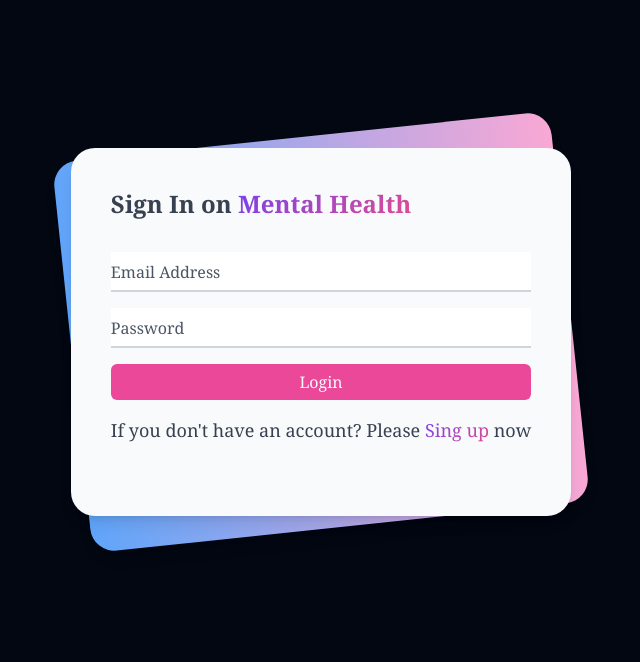
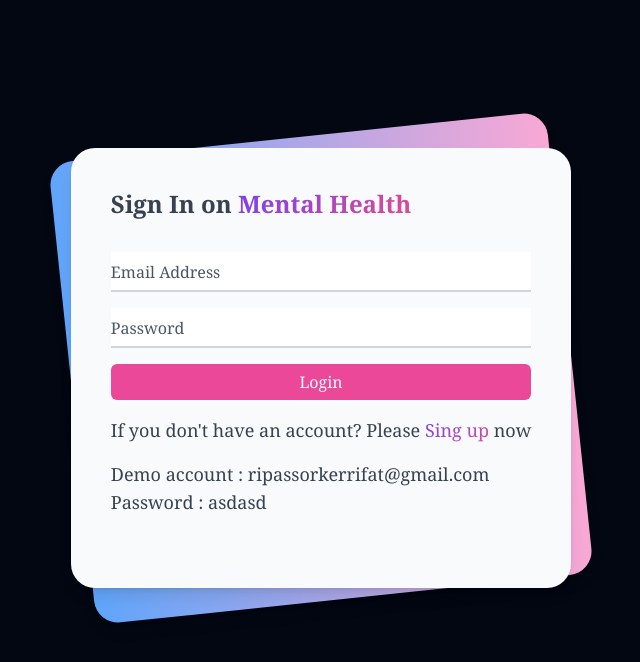
Before and after one commit to ripassorkerrifat/Mental-health, a React (Vite) app: page /login in a window 1280 px wide. Shown: the top 662 px of the page, without its empty margins (319-959 px from the left). Built offline with nearby package versions, Linux system fonts and the light colour scheme; no server answers.

Commit message:
done all work

```diff
--- a/index.html
+++ b/index.html
@@ -2,7 +2,7 @@
 <html lang="en">
   <head>
     <meta charset="UTF-8" />
-    <link rel="icon" type="image/svg+xml" href="/logoo.png" />
+    <link rel="icon" type="image/svg+xml" href="logo.png" />
     <meta name="viewport" content="width=device-width, initial-scale=1.0" />
     <title>Mental health</title>
   </head>
--- a/src/components/Navbar/Navbar.jsx
+++ b/src/components/Navbar/Navbar.jsx
@@ -37,7 +37,7 @@
                 <div className="md:w-auto w-full flex justify-between items-center">
                     <Link to="/" className="inline-flex items-center">
                         <img
-                            src="/public/logoo.png"
+                            src="/public/logo.png"
                             className=" w-[90px]  h-[75px] "
                             alt=""
                         />
--- a/src/pages/Chat/Chat.jsx
+++ b/src/pages/Chat/Chat.jsx
@@ -49,7 +49,7 @@
         const response = await openai.chat.completions.create({
             model: "gpt-3.5-turbo",
             messages: [userPrompt], // Pass the user's prompt to the API
-            max_tokens: 20,
+            max_tokens: 150,
         });
 
         const postData = {
--- a/src/pages/Login/Login.jsx
+++ b/src/pages/Login/Login.jsx
@@ -38,7 +38,7 @@
                 fetch(`${config.base_url}/auth/login`, {
                     method: "POST",
                     headers: {
-                        "content-type": "application/json",
+                        "Content-type": "application/json",
                     },
                     body: JSON.stringify(loginInfo),
                 })
@@ -60,6 +60,7 @@
                         }
                     })
                     .catch((err) => {
+                        console.log(err);
                         return toast.error(err);
                     });
             },
@@ -151,6 +152,13 @@
                                                 </Link>
                                                 now
                                             </p>
+                                            <div>
+                                                <p>
+                                                    Demo account :
+                                                    ripassorkerrifat@gmail.com
+                                                </p>
+                                                <p> Password : asdasd</p>
+                                            </div>
                                         </div>
                                     </form>
                                 </div>
```
Also changed, not shown: public/logo.png (renamed from public/logoo.png).
